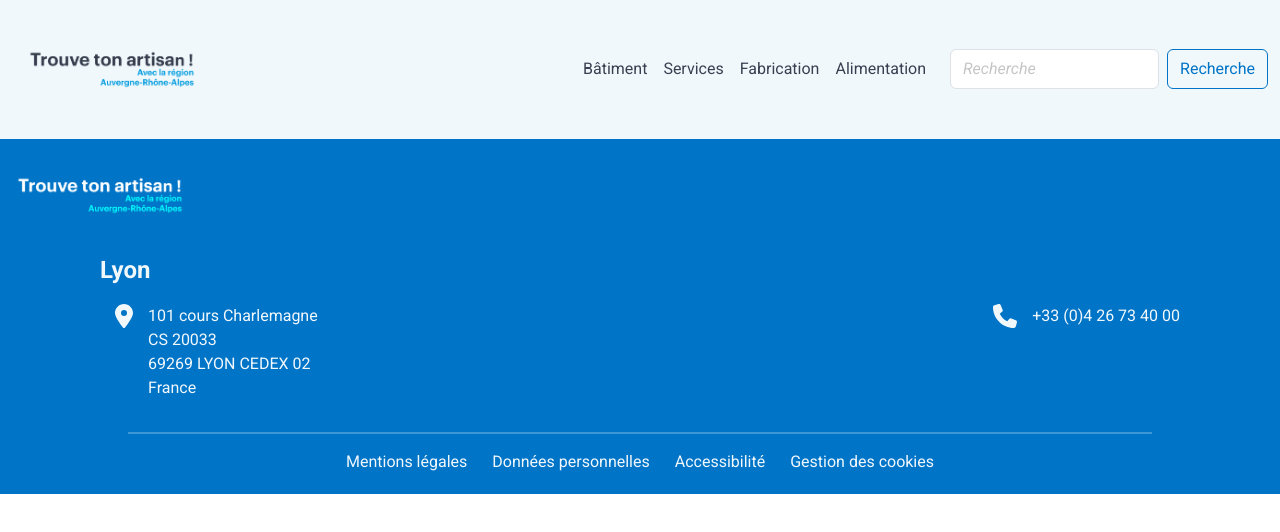
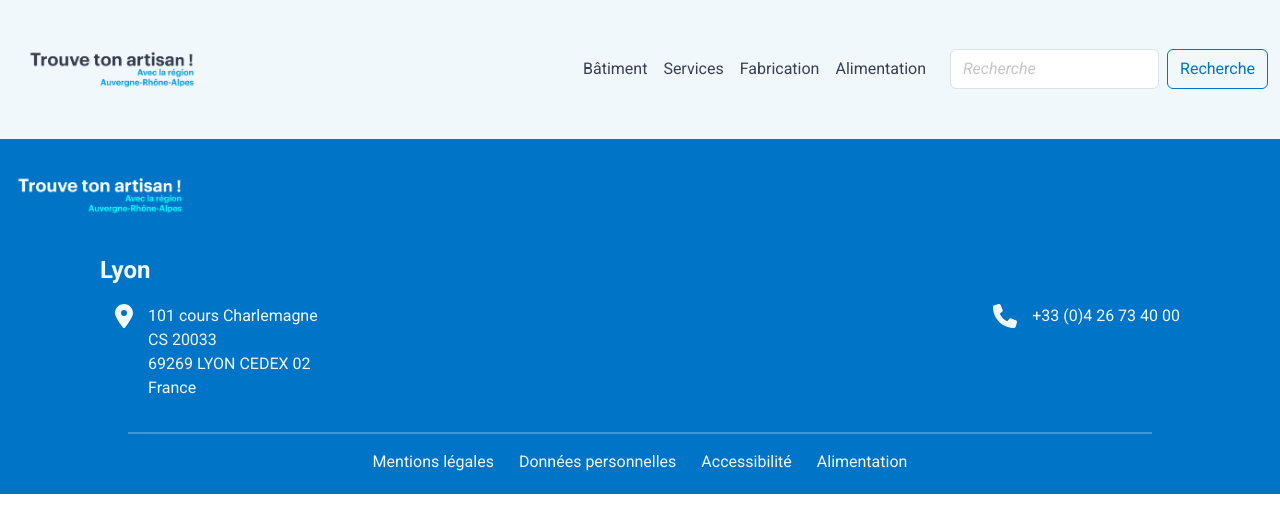
Before and after one commit to Hans-Hybani/Trouve-ton-artisan, a React (Create React App) app: page /Error404 in a window 1280 px wide. Shown: the top 532 px of the page. Built offline with nearby package versions, Linux system fonts and the light colour scheme.

Commit message:
Mise en place des liens

```diff
--- a/src/Components-Style/footer.scss
+++ b/src/Components-Style/footer.scss
@@ -62,10 +62,13 @@ footer{
                 gap: 25px;
                 width: 100%;
         }
-        .mention a:active,
-        a:focus,
-        a:hover {
-                color: $third-color;
+        .footer__mention{
+                color: $primary-color;
+        }
+        .footer__mention:active,
+        .footer__mention:focus,
+        .footer__mention:hover {
+                color: $fourth-color;
                 font-weight: bold;
         }
 }
--- a/src/Components-Style/header.scss
+++ b/src/Components-Style/header.scss
@@ -37,4 +37,5 @@ header{
                 color: #ffff;
                 border: #0074c7 solid 1px;
         }
+
 }
--- a/src/Components/footer.js
+++ b/src/Components/footer.js
@@ -3,11 +3,8 @@ import Logo from "../Assets/Logo.png"
 import { FontAwesomeIcon } from '@fortawesome/react-fontawesome'
 import { faLocationDot } from '@fortawesome/free-solid-svg-icons'
 import { faPhone } from '@fortawesome/free-solid-svg-icons'
-
-// import {faLocationDot} from '@fortawesome/free-solid-svg-icons'
-// import { faSearchengin } from '@fortawesome/free-brands-svg-icons';
-// import { faFileCode} from '@fortawesome/free-solid-svg-icons';
-
+import Nav from 'react-bootstrap/Nav';
+import { Link } from 'react-router-dom';
 
 function Footer(params) {
         const FooterData = (props) => {
@@ -47,10 +44,10 @@ function Footer(params) {
                                 <hr/>
                         </div>
                         <div className='mention'>
-                                <a href='/'>Mentions légales</a>
-                                <a href='/'>Données personnelles</a>
-                                <a href='/'>Accessibilité</a>
-                                <a href='/'>Gestion des cookies</a>
+                                <Nav.Link as={Link} to="/Categrorys" className="footer__mention">Mentions légales</Nav.Link>
+                                <Nav.Link as={Link} to="/Categrorys" className="footer__mention">Données personnelles</Nav.Link>
+                                <Nav.Link as={Link} to="/Categrorys" className="footer__mention">Accessibilité</Nav.Link>
+                                <Nav.Link as={Link} to="/Categrorys" className="footer__mention">Alimentation</Nav.Link>
                         </div>
                 </footer>
         )
--- a/src/Components/header.js
+++ b/src/Components/header.js
@@ -7,6 +7,7 @@ import Form from 'react-bootstrap/Form';
 import Nav from 'react-bootstrap/Nav';
 import Navbar from 'react-bootstrap/Navbar';
 import Offcanvas from 'react-bootstrap/Offcanvas';
+import { Link } from 'react-router-dom';
 
 function Header() {
   return (
@@ -14,24 +15,22 @@ function Header() {
       {['md'].map((expand) => (
         <Navbar key={expand} expand={expand} className="nav">
           <Container fluid>
-            <Navbar.Brand href="#"><img src={Logo} alt="Logo du site"/></Navbar.Brand>
+            <Navbar.Brand as={Link} to="/"><img src={Logo} alt="Logo du site"/></Navbar.Brand>
             <Navbar.Toggle aria-controls={`offcanvasNavbar-expand-${expand}`} />
             <Navbar.Offcanvas
               id={`offcanvasNavbar-expand-${expand}`}
               aria-labelledby={`offcanvasNavbarLabel-expand-${expand}`}
               placement="end"
             >
-              <Offcanvas.Header closeButton>
-                <Offcanvas.Title id={`offcanvasNavbarLabel-expand-${expand}`}>
-                  TROUVE TON ARTISAN
-                </Offcanvas.Title>
+              <Offcanvas.Header closeButton >
+                <Nav.Link as={Link} to="/" className="nav__list">TROUVE TON ARTISAN</Nav.Link>
               </Offcanvas.Header>
               <Offcanvas.Body>
                 <Nav className="justify-content-end flex-grow-1 pe-3">
-                  <Nav.Link href="#action1" className="nav__list ">Bâtiment</Nav.Link>
-                  <Nav.Link href="#action2" className="nav__list ">Services</Nav.Link>
-                  <Nav.Link href="#action7" className="nav__list">Fabrication</Nav.Link>
-                  <Nav.Link href="#action4" className="nav__list">Alimentation</Nav.Link>
+                  <Nav.Link as={Link} to="/Categrorys" className="nav__list ">Bâtiment</Nav.Link>
+                  <Nav.Link as={Link} to="/Categrorys" className="nav__list ">Services</Nav.Link>
+                  <Nav.Link as={Link} to="/Categrorys" className="nav__list">Fabrication</Nav.Link>
+                  <Nav.Link as={Link} to="/Categrorys" className="nav__list">Alimentation</Nav.Link>
                 </Nav>
                 <Form className="search">
                   <Form.Control
```
